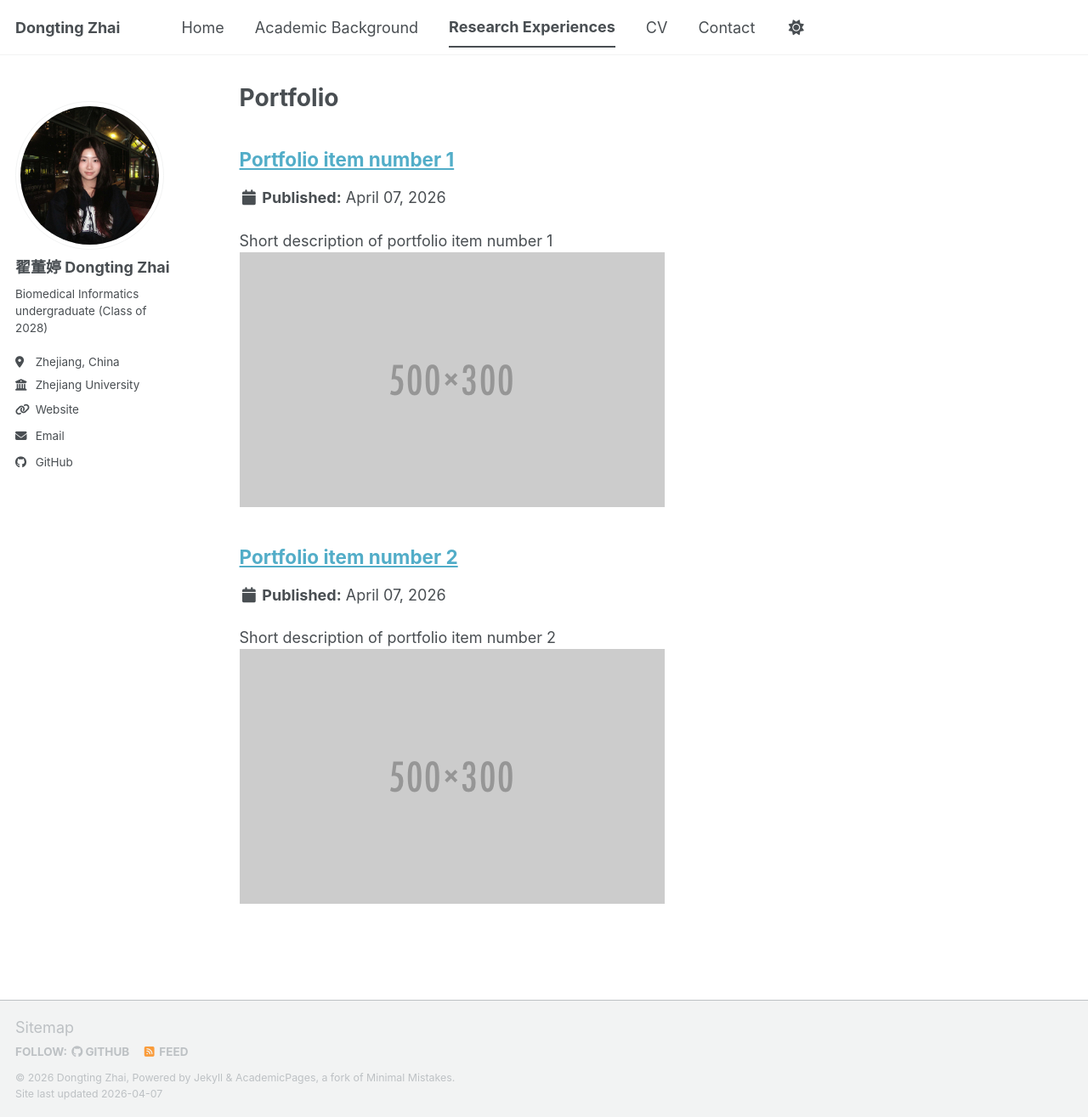
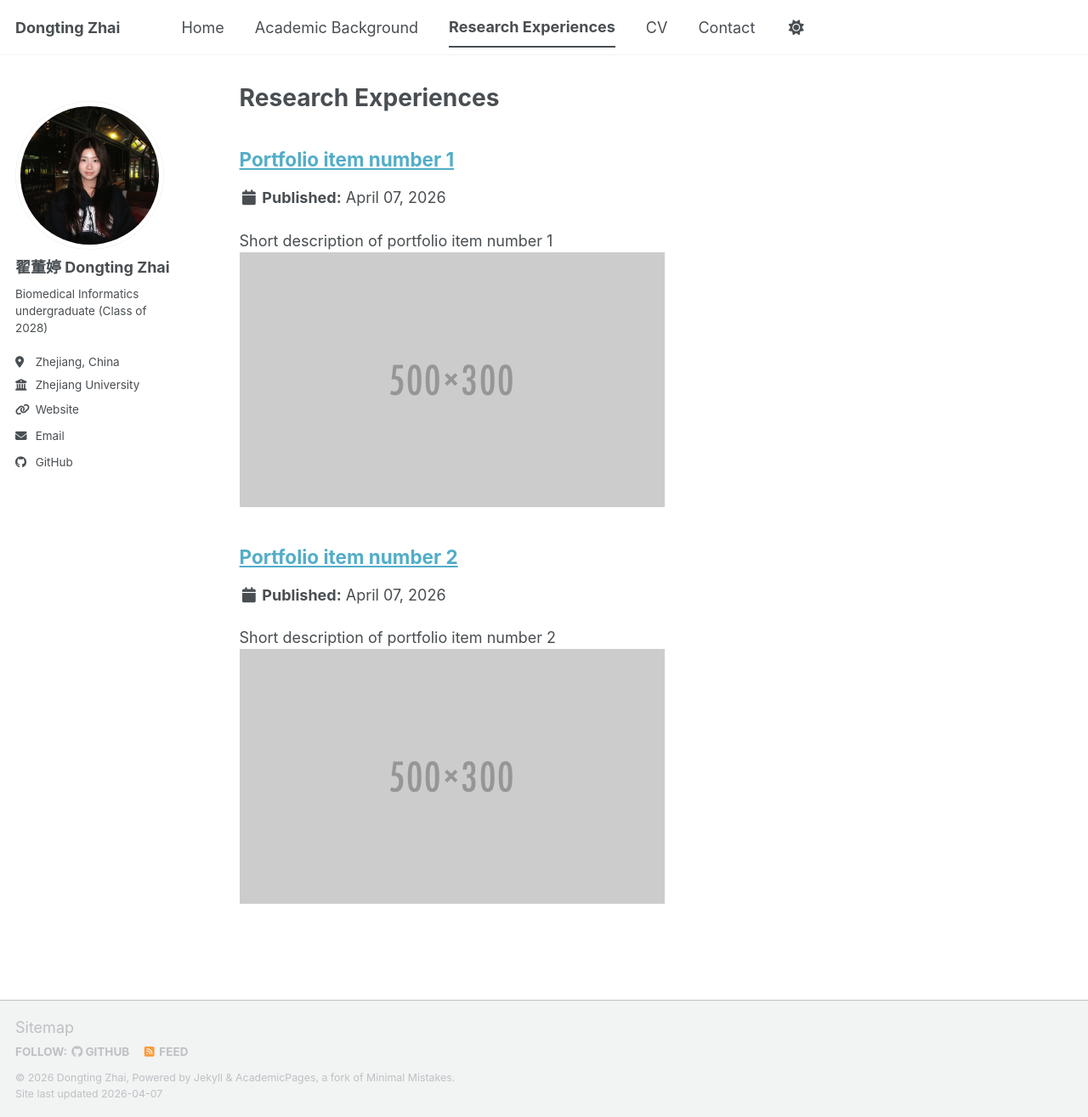
Before and after one commit to Iris1618/Iris1618.github.io, a Jekyll site: the page built from _pages/portfolio.html, in a window 1280 px wide and 1315 px high. Shown: the whole window at 85% size. Built offline with Jekyll 4.4.1, drawn with Linux system fonts in a browser that asks for light colours; a script bundle is joined from its source files by our own code; library files that are not in the unit come from our copies.

Commit message:
Rename portfolio title to 'Research Experiences'

```diff
--- a/_pages/portfolio.html
+++ b/_pages/portfolio.html
@@ -1,6 +1,6 @@
 ---
 layout: archive
-title: "Portfolio"
+title: "Research Experiences"
 permalink: /portfolio/
 author_profile: true
 ---
```
